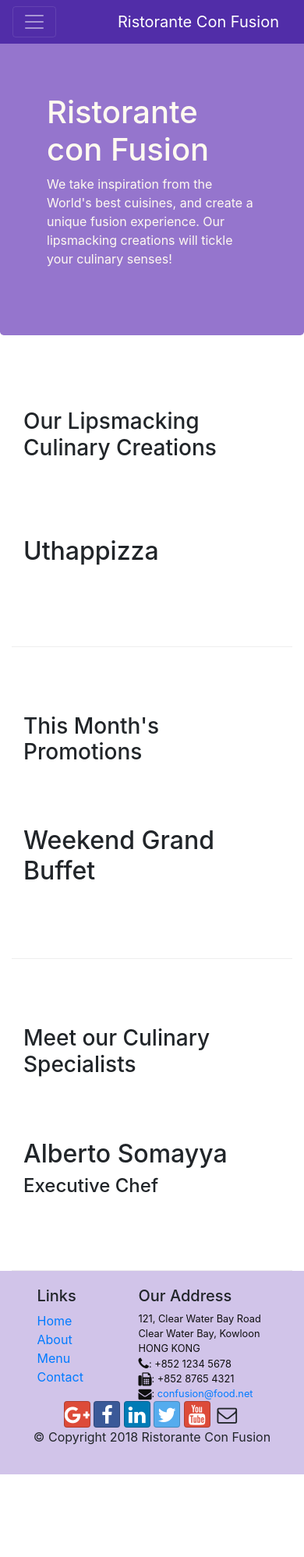
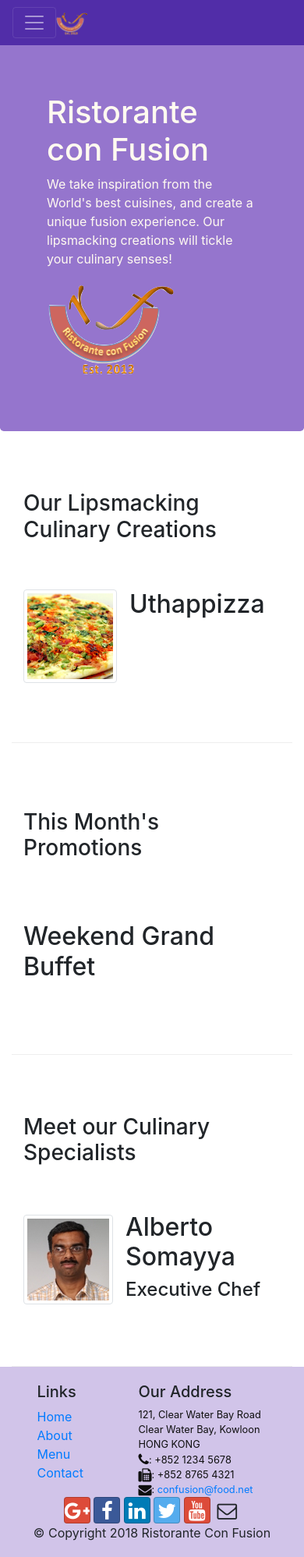
Before and after one commit to Sange3/bootstrap-, a website: page index.html in a window 390 px wide. Shown: the top 1997 px of the page at 78% size. Before the commit the page ends 1891 px from the top, so only its background shows below. Drawn offline with nearby package versions, Linux system fonts and the light colour scheme.

Commit message:
Images and Media

```diff
--- a/index.html
+++ b/index.html
@@ -21,7 +21,7 @@
             <button class="navbar-toggler" type="button" data-toggle="collapse" data-target="#Navbar">
                 <span class="navbar-toggler-icon"></span>
             </button>
-            <a class="navbar-brand" href="#">Ristorante Con Fusion</a>
+            <a class="navbar-brand mr-auto" href="#"><img src="img/logo.png" height="30" width="41"></a>
             <div class="collapse navbar-collapse" id="Navbar">
                 <ul class="navbar-nav mr-auto">
                     <li class="nav-item active"><a class="nav-link" href="./index.html"><span
@@ -45,7 +45,8 @@
                     <p>We take inspiration from the World's best cuisines, and create a unique fusion experience. Our
                         lipsmacking creations will tickle your culinary senses!</p>
                 </div>
-                <div class="col-12 col-sm">
+                <div class="col-12 col-sm align-self-center">
+                    <img src="img/logo.png" class="img-fluid">
                 </div>
             </div>
         </div>
@@ -57,10 +58,16 @@
                 <h3>Our Lipsmacking Culinary Creations</h3>
             </div>
             <div class="col col-sm order-sm-first col-md">
-                <h2>Uthappizza</h2>
-                <p class="d-none d-sm-block">A unique combination of Indian Uthappam (pancake) and Italian pizza, topped
-                    with Cerignola olives, ripe vine cherry tomatoes, Vidalia onion, Guntur chillies and Buffalo Paneer.
-                </p>
+                <div class="media">
+                    <img class="d-flex mr-3 img-thumbnail align-self-center" src="img/uthappizza.png" alt="Uthappizza">
+                    <div class="media-body">
+                        <h2 class="mt-0">Uthappizza</h2>
+                        <p class="d-none d-sm-block">A unique combination of Indian Uthappam (pancake) and
+                            Italian pizza, topped with Cerignola olives, ripe vine
+                            cherry tomatoes, Vidalia onion, Guntur chillies and
+                            Buffalo Paneer.</p>
+                    </div>
+                </div>
             </div>
         </div>
 
@@ -82,11 +89,20 @@
                 <h3>Meet our Culinary Specialists</h3>
             </div>
             <div class="col col-sm order-sm-first col-md">
-                <h2>Alberto Somayya</h2>
-                <h4>Executive Chef</h4>
-                <p class="d-none d-sm-block">Award winning three-star Michelin chef with wide International experience
-                    having worked closely with whos-who in the culinary world, he specializes in creating mouthwatering
-                    Indo-Italian fusion experiences. </p>
+                <div class="media">
+                    <img class="d-flex mr-3 img-thumbnail align-self-center" src="img/alberto.png"
+                        alt="Alberto Somayya">
+                    <div class="media-body">
+                        <h2 class="mt-0">Alberto Somayya</h2>
+                        <h4>Executive Chef</h4>
+                        <p class="d-none d-sm-block">Award winning three-star Michelin chef with wide
+                            International experience having worked closely with
+                            whos-who in the culinary world, he specializes in
+                            creating mouthwatering Indo-Italian fusion experiences.
+                        </p>
+                    </div>
+                </div>
+
             </div>
         </div>
     </div>
```
Also changed, not shown: aboutus.html (+3 -2 lines), contactus.html (+3 -2 lines), img/alberto.png (added), img/buffet.png (added), img/logo.png (added), img/uthappizza.png (added), 1 other file.
